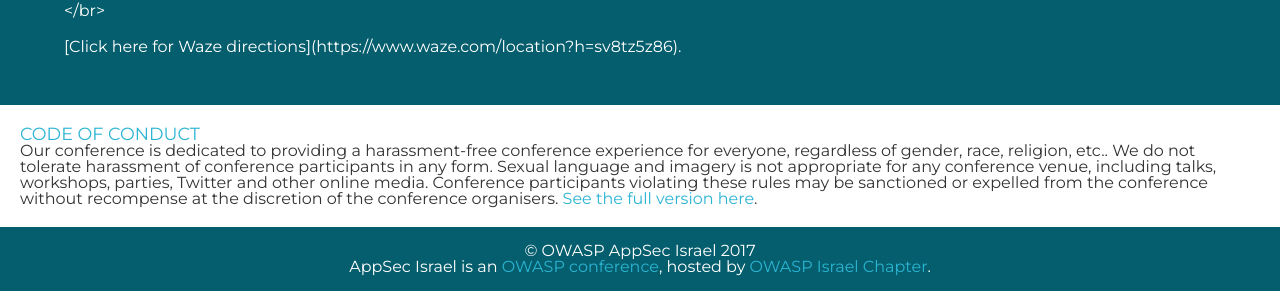
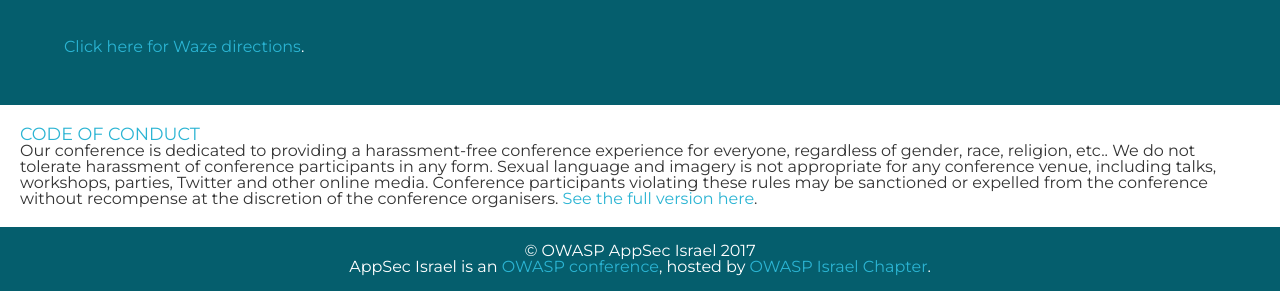
Before and after one commit to OWASP/AppSec-Israel-2017, a Jekyll site: the page built from Location.md, in a window 1280 px wide, cut to the strip 922-1213 px from the top of the page. Built offline with Jekyll 4.4.1, drawn with Linux system fonts in a browser that asks for light colours; our own code applies the rules of GitHub Pages for plain Markdown files.

Commit message:
Update Location.md

```diff
--- a/Location.md
+++ b/Location.md
@@ -5,13 +5,12 @@
 
 The annual OWASP AppSec Israel 2017 conference will be held this year in [The College of Management (Michlala l’Minhal)](https://www.colman.ac.il/en), in Rishon LeZion (about 20 minutes south of Tel Aviv).
 
-The [Training Day](/Training) will take place on Tuesday, October 17th, 2017. Registration will start at 9AM, and the class is planned to end around 17:30.
-The [Conference](/Agenda) will take place on Wednesday, October 18th, 2017. Doors will open at 9AM, sessions will be going until 18:00.
+The [Training Day](Training) will take place on Tuesday, October 17th, 2017. Registration will start at 9AM, and the class is planned to end around 17:30.
+The [Conference](Agenda) will take place on Wednesday, October 18th, 2017. Doors will open at 9AM, sessions will be going until 18:00.
 
 The address is Eli Weisel 2, Rishon LeZiyon. There is plenty of parking available, entrance is via gate 4.
 
-<iframe src="https://www.google.com/maps/embed?pb=!1m14!1m8!1m3!1d6769.412498071229!2d34.770841!3d31.968865!3m2!1i1024!2i768!4f13.1!3m3!1m2!1s0x1502b3f68fb63d9f%3A0x9859ba7033a9ccb3!2sElie+Wiesel%2C+Rishon+LeTsiyon%2C+Israel!5e0!3m2!1sen!2sil!4v1505084637066" width="600" height="450" frameborder="0" style="border:0" allowfullscreen></iframe> </br>
+<iframe src="https://www.google.com/maps/embed?pb=!1m14!1m8!1m3!1d6769.412498071229!2d34.770841!3d31.968865!3m2!1i1024!2i768!4f13.1!3m3!1m2!1s0x1502b3f68fb63d9f%3A0x9859ba7033a9ccb3!2sElie+Wiesel%2C+Rishon+LeTsiyon%2C+Israel!5e0!3m2!1sen!2sil!4v1505084637066" width="600" height="450" frameborder="0" style="border:0" allowfullscreen></iframe> <br />
 
-<p>
+
 [Click here for Waze directions](https://www.waze.com/location?h=sv8tz5z86).
-</p>
```
